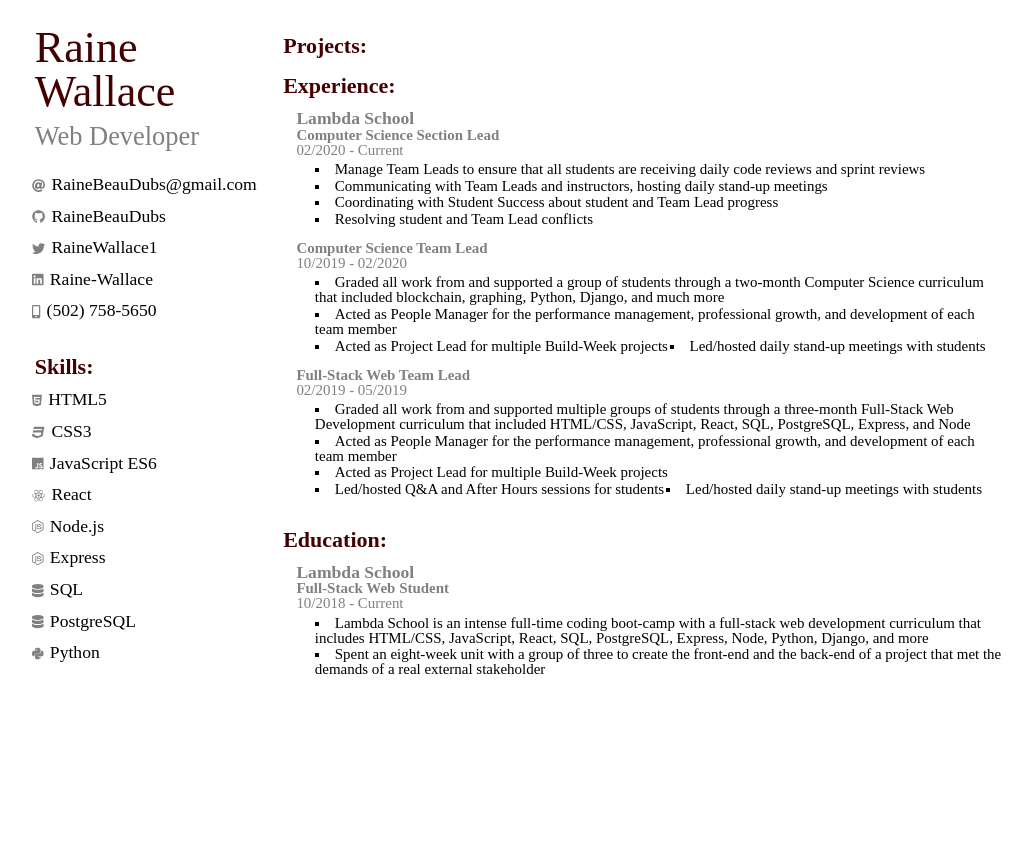
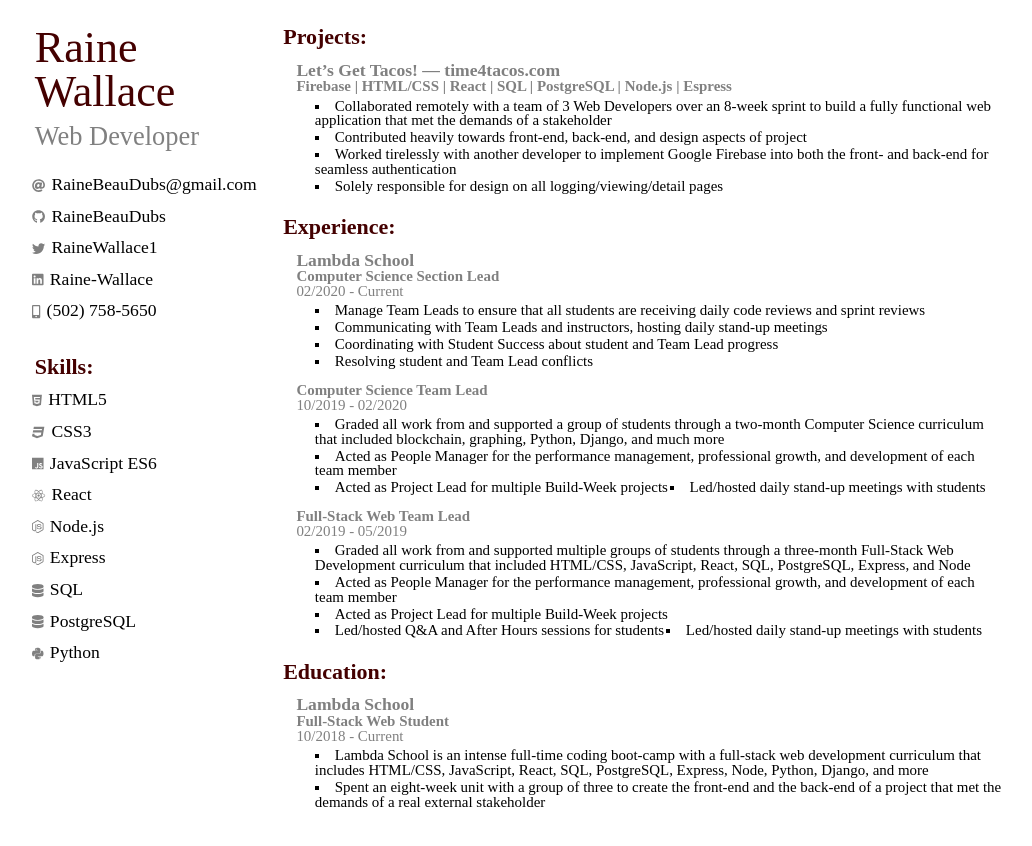
Before and after one commit to RaineBeauDubs/MyResume, a React (Create React App) app in the folder resume/: page / in a window 1280 px wide. Shown: the top 846 px of the page, without its empty margins (114-1146 px from the left). Before the commit the page ends 800 px from the top, so only its background shows below. Built offline with nearby package versions, Linux system fonts and the light colour scheme.

Commit message:
added LGT project

```diff
--- a/resume/src/components/Projects.js
+++ b/resume/src/components/Projects.js
@@ -4,9 +4,30 @@
   ResSection,
   ResSectionTop,
   ResSectionBottom,
+  ListItems
 } from '../reusableStyles';
 
+const ProSec = styled.div`
+  margin: 1.5rem;
+`;
 
+const ProTitle = styled.h2`
+  font-weight: bold;
+  font-size: 2rem;
+  color: grey;
+`;
+
+const ProInfo = styled.h3`
+  font-weight: bold;
+  color: grey;
+`;
+
+const ProList = styled.ul`
+  list-style: square inside none;
+  display: flex;
+  flex-wrap: wrap;
+  margin: .4rem 2rem;
+`;
 
 
 const Projects = () => {
@@ -14,7 +35,16 @@
     <ResSection>
       <ResSectionTop>Projects:</ResSectionTop>
       <ResSectionBottom>
-
+        <ProSec>
+          <ProTitle>Let’s Get Tacos! — time4tacos.com</ProTitle>
+          <ProInfo>Firebase | HTML/CSS | React | SQL | PostgreSQL | Node.js | Espress</ProInfo>
+          <ProList>
+            <ListItems>Collaborated remotely with a team of 3 Web Developers over an 8-week sprint to build a fully functional web application that met the demands of a stakeholder</ListItems>
+            <ListItems>Contributed heavily towards front-end, back-end, and design aspects of project</ListItems>
+            <ListItems>Worked tirelessly with another developer to implement Google Firebase into both the front- and back-end for seamless authentication</ListItems>
+            <ListItems>Solely responsible for design on all logging/viewing/detail pages</ListItems>
+          </ProList>
+        </ProSec>
       </ResSectionBottom>
     </ResSection>
   )
--- a/resume/src/reusableStyles.js
+++ b/resume/src/reusableStyles.js
@@ -6,7 +6,7 @@
   width: 100%;
   align-items: left;
   font-size: 1.7rem
-  margin: 2rem 1rem 1rem;
+  margin: 1rem;
 
   // border: 1px solid red;
 `;
```
